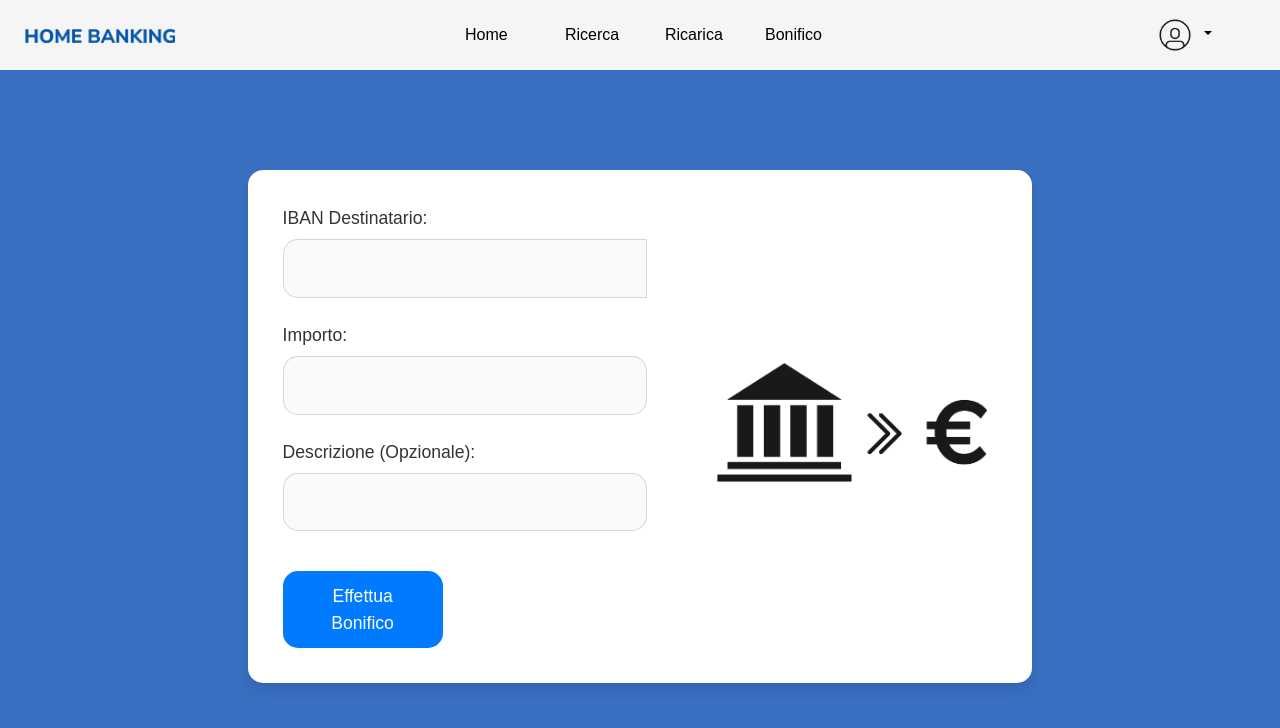
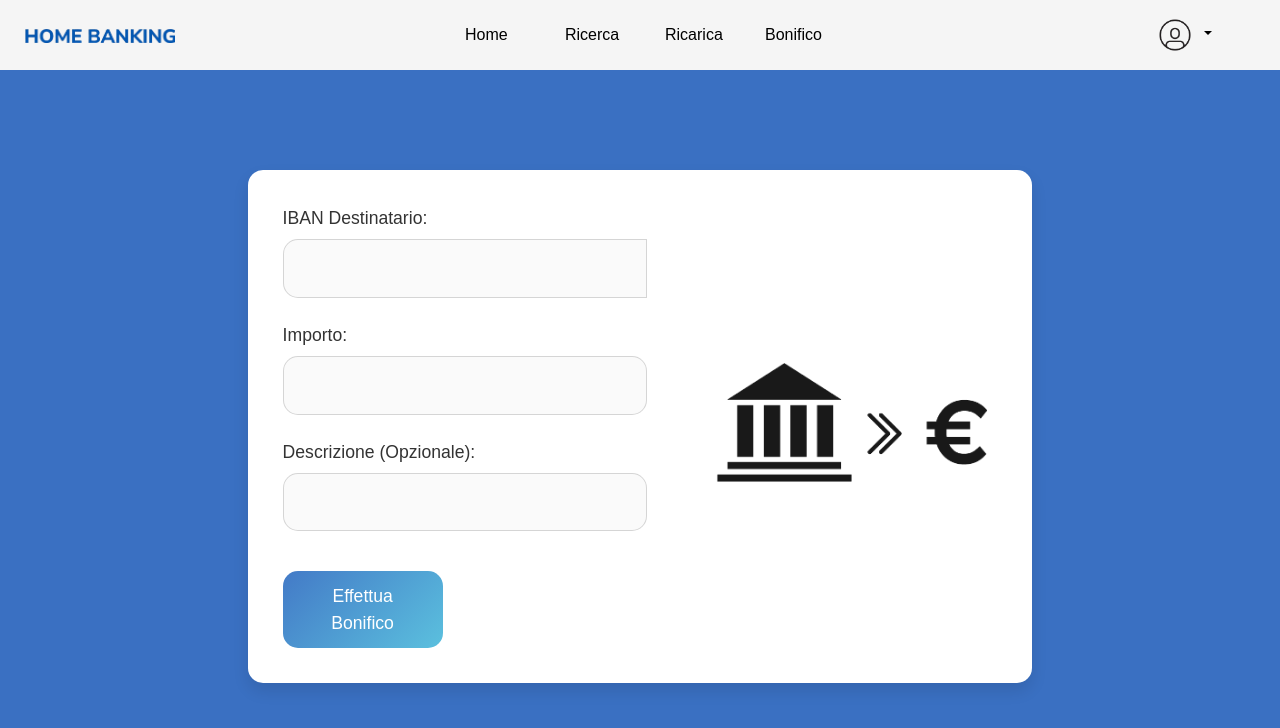
Before and after one commit to PROJECT-WORK-ITS/HOME-BANKING-APP, an Angular app in the folder front-end/: page /bonifico in a window 1280 px wide. Shown: the top 728 px of the page. Built offline with nearby package versions, Linux system fonts and the light colour scheme; no server answers; sample sign-in values are in the browser's storage.

Commit message:
btn bonifico

```diff
--- a/front-end/src/app/components/bonifico/bonifico.component.css
+++ b/front-end/src/app/components/bonifico/bonifico.component.css
@@ -86,7 +86,7 @@ button {
   width: 160px; /* Riduce leggermente la larghezza del pulsante */
   padding: 12px 18px;
   margin-top: 20px;
-  background-color: #007aff;
+  background: linear-gradient(135deg, #437ac7, #5bc0de);
   color: white;
   border: none;
   border-radius: 15px;
```
